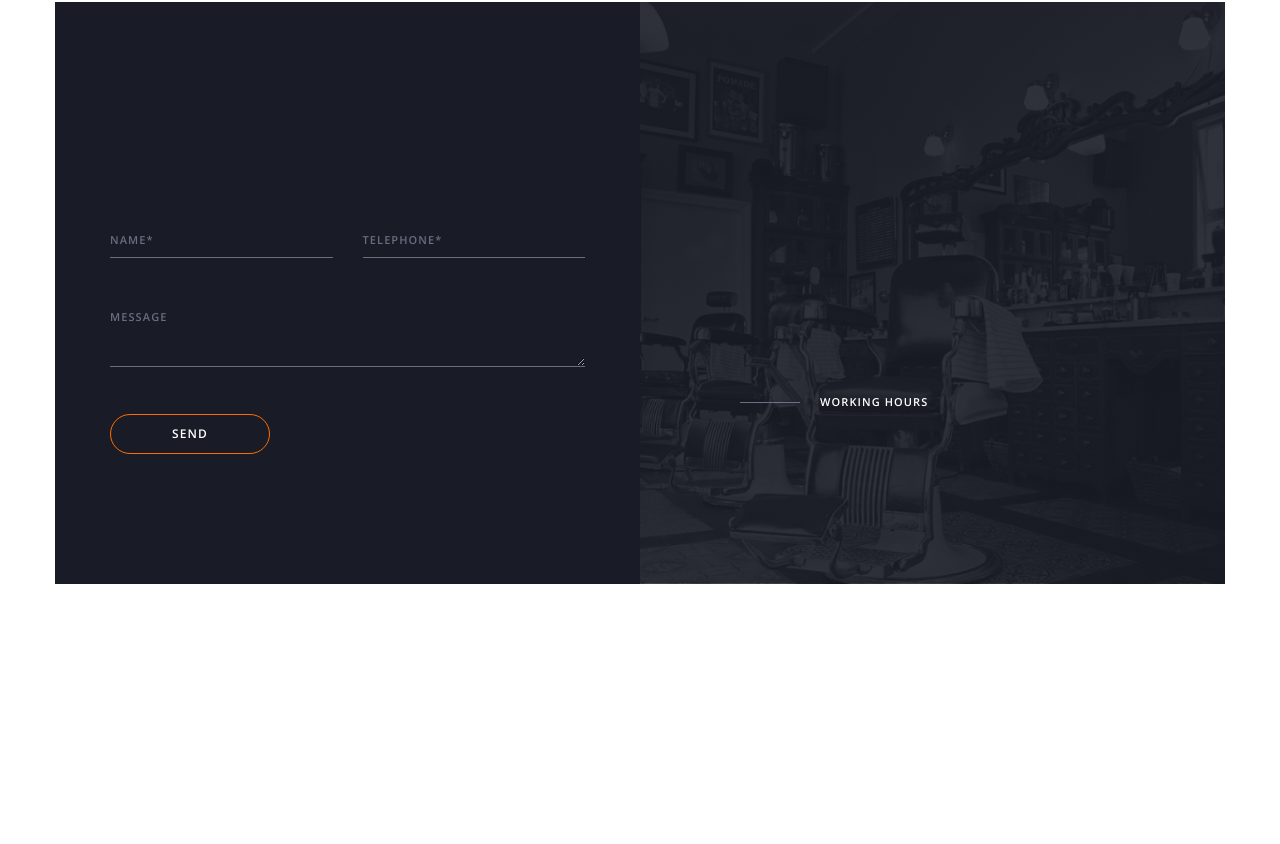
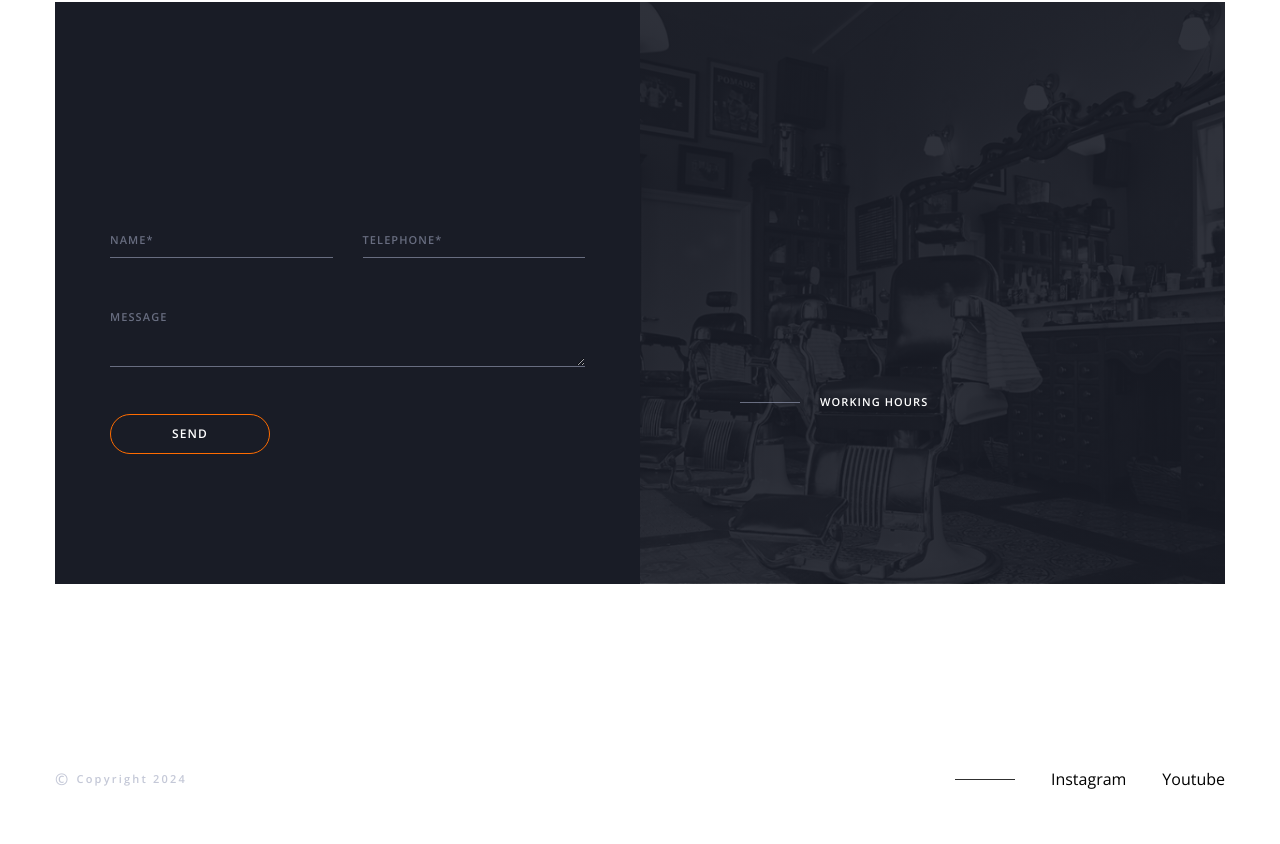
Before and after one commit to yurii-corssa/barbershop, a website built with Vite: page src/index.html in a window 1280 px wide. Shown: the part 4437-5281 px from the top of the page. Before the commit the page ends 5151 px from the top, so only its background shows below. Built offline with nearby package versions, Linux system fonts and the light colour scheme.

Commit message:
refactor footer

```diff
--- /dev/null
+++ b/src/css/footer.css
@@ -0,0 +1,49 @@
+.footer {
+  display: flex;
+  flex-wrap: wrap;
+  justify-content: space-between;
+  gap: 20px;
+  padding-top: 56px;
+  padding-bottom: 56px;
+}
+
+.footer__socials {
+  display: flex;
+  justify-content: space-between;
+  align-items: center;
+  align-self: flex-end;
+  max-width: 260px;
+  width: 100%;
+  gap: 20px;
+}
+
+.footer__copyright {
+  display: flex;
+  gap: 6px;
+  align-items: center;
+  flex-shrink: 0;
+  font-size: 11px;
+  font-weight: 600;
+  line-height: 136.36%; /* 15/11 */
+  letter-spacing: 0.2em;
+}
+.footer__copyright > span {
+  font-size: 16px;
+}
+
+.footer__socials > li {
+  display: inline-flex;
+}
+
+.footer__socials::before {
+  content: "";
+  width: 60px;
+  height: 1px;
+  background-color: var(--main-dark-color);
+}
+
+@media only screen and (min-width: 768px) {
+  .footer__socials {
+    max-width: 270px;
+  }
+}
--- a/src/css/style.css
+++ b/src/css/style.css
@@ -1,11 +1,12 @@
-@import url("./reset.css");
-@import url("./base.css");
-@import url("./header.css");
-@import url("./hero.css");
-@import url("./about.css");
-@import url("./prices.css");
-@import url("./why-use.css");
-@import url("./masters.css");
-@import url("./gallery.css");
-@import url("./book-service.css");
-@import url("./contacts.css");
+@import url("/css/reset.css");
+@import url("/css/base.css");
+@import url("/css/header.css");
+@import url("/css/hero.css");
+@import url("/css/about.css");
+@import url("/css/prices.css");
+@import url("/css/why-use.css");
+@import url("/css/masters.css");
+@import url("/css/gallery.css");
+@import url("/css/book-service.css");
+@import url("/css/contacts.css");
+@import url("/css/footer.css");
--- a/src/index.html
+++ b/src/index.html
@@ -20,6 +20,7 @@
   </head>
   <body>
     <load src="/partials/header.html" />
+
     <main>
       <load src="/partials/hero.html" />
       <load src="/partials/about.html" />
@@ -33,6 +34,9 @@
         <load src="/partials/contacts.html" />
       </div>
     </main>
+
+    <load src="/partials/footer.html" />
+
     <script type="module" src="/main.js"></script>
   </body>
 </html>
--- /dev/null
+++ b/src/partials/footer.html
@@ -0,0 +1,14 @@
+<footer class="footer section">
+  <p class="footer__copyright light-alpha-text">
+    <span>&copy;</span>Copyright 2024
+  </p>
+
+  <ul class="footer__socials socials">
+    <li>
+      <a class="footer__social-link social-link" href="">Instagram</a>
+    </li>
+    <li>
+      <a class="footer__social-link social-link" href="">Youtube</a>
+    </li>
+  </ul>
+</footer>
```
